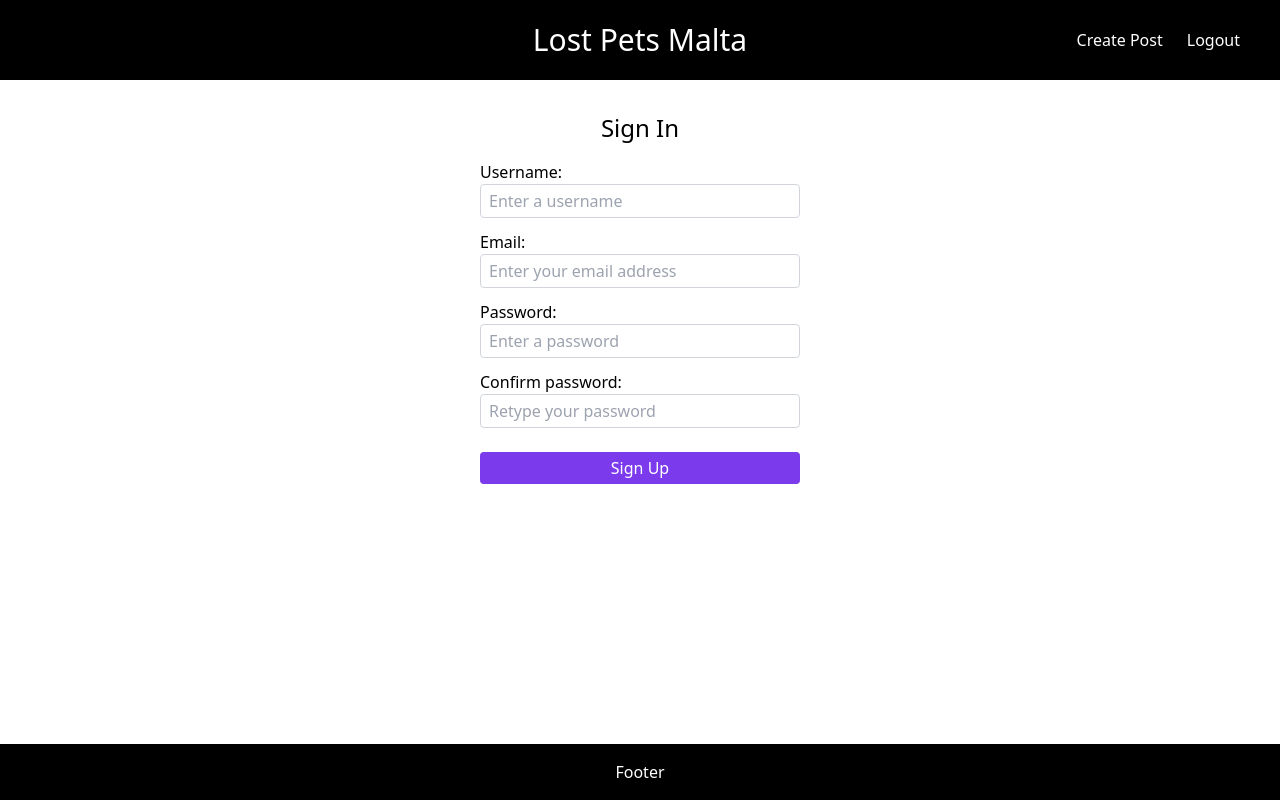
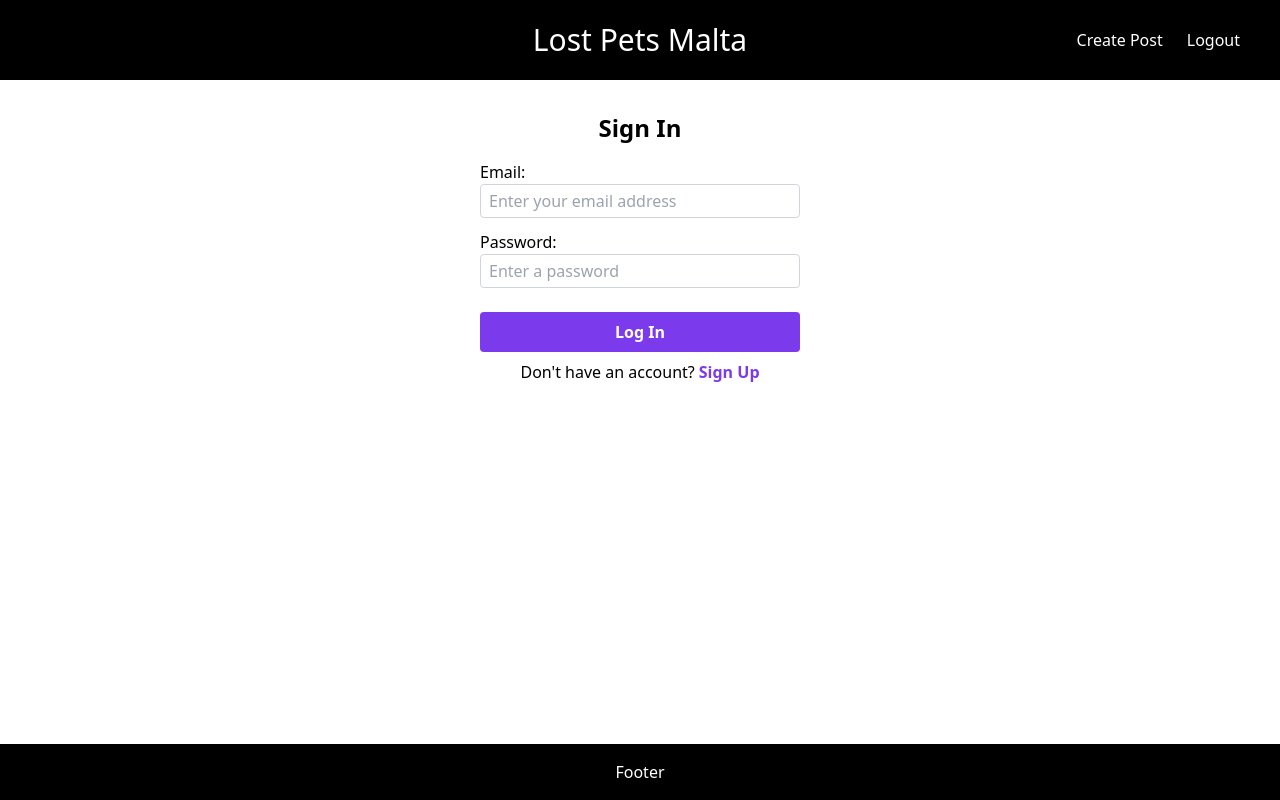
Before and after one commit to carlosgauci/lost-pets-malta, a React (Create React App) app in the folder client/: page /login in a window 1280 px wide. Built offline with nearby package versions, Linux system fonts and the light colour scheme.

Commit message:
add conditional logic to auth form, css changes

```diff
--- a/client/src/components/Auth/Auth.js
+++ b/client/src/components/Auth/Auth.js
@@ -1,13 +1,24 @@
-import React from "react";
+import React, { useState } from "react";
 import { AuthForm } from "../";
 
 export default function Auth() {
-  const isSignup = false;
+  const [isSignup, setIsSignup] = useState(false);
 
   return (
     <section className="flex flex-col h-full items-center mt-8">
-      <h2 className="text-2xl mb-4">Sign {isSignup ? "Up" : "In"}</h2>
-      <AuthForm />
+      <h2 className="text-2xl mb-4 font-semibold">
+        Sign {isSignup ? "Up" : "In"}
+      </h2>
+      <AuthForm isSignup={isSignup} />
+      <p>
+        {isSignup ? "Already have an account?" : "Don't have an account?"}
+        <button
+          className="text-purple-600 font-semibold ml-1"
+          onClick={() => setIsSignup(!isSignup)}
+        >
+          {isSignup ? "Log in" : "Sign Up"}
+        </button>
+      </p>
     </section>
   );
 }
--- a/client/src/components/Form/AuthForm.js
+++ b/client/src/components/Form/AuthForm.js
@@ -1,9 +1,7 @@
 import React, { useState } from "react";
 import { Input, Button } from "../";
 
-export default function AuthForm() {
-  const isSignup = true;
-
+export default function AuthForm({ isSignup }) {
   const [formData, setFormData] = useState({
     username: "",
     email: "",
--- a/client/src/components/Form/Button.js
+++ b/client/src/components/Form/Button.js
@@ -4,7 +4,7 @@ export default function Button({ text, disabled }) {
   return (
     <button
       type="submit"
-      className="bg-purple-600 text-white px-3 py-1 rounded w-full mt-3 mb-2 disabled:opacity-50"
+      className="bg-purple-600 text-white font-semibold py-2 rounded w-full mt-3 mb-2 disabled:opacity-50"
       disabled={disabled || undefined}
     >
       {text}
--- a/client/src/components/Form/Input.js
+++ b/client/src/components/Form/Input.js
@@ -11,7 +11,9 @@ export default function Input({
 }) {
   return (
     <div className="flex flex-col mb-3">
-      <label htmlFor={name}>{label}</label>
+      <label htmlFor={name} className="font-medium">
+        {label}
+      </label>
 
       {/* Show input or select based on type, input can be either text or file input */}
       {type !== "select" ? (
--- a/client/src/components/Posts/CategoryItem.js
+++ b/client/src/components/Posts/CategoryItem.js
@@ -8,8 +8,9 @@ export default function CategoryItem({ text, category, handleCategorySelect }) {
 
   return (
     <li
-      className="border border-gray-300 px-2 rounded-lg my-2 mx-1 cursor-pointer md:mx-3"
-      style={{ backgroundColor: selectedCategory === category && "#C4B5FD" }}
+      className={`border border-gray-300 w-16 text-center text-sm font-semibold py-2 rounded my-2 mx-1 cursor-pointer sm:w-20 md:mx-3 leading-none ${
+        selectedCategory === category && "bg-purple-600 text-white"
+      }`}
       onClick={() => handleCategorySelect(category)}
     >
       {text}
--- a/client/src/components/Posts/PostModal.js
+++ b/client/src/components/Posts/PostModal.js
@@ -16,7 +16,7 @@ export default function PostModal() {
           className="absolute top-0 right-0 mt-2 mr-2 text-2xl cursor-pointer"
           onClick={() => dispatch(toggleModal())}
         />
-        <h2 className="text-center text-2xl mb-4">
+        <h2 className="text-center text-2xl font-semibold mb-4">
           {currentPost ? "Edit" : "Create"} Post
         </h2>
         <PostForm />
```
